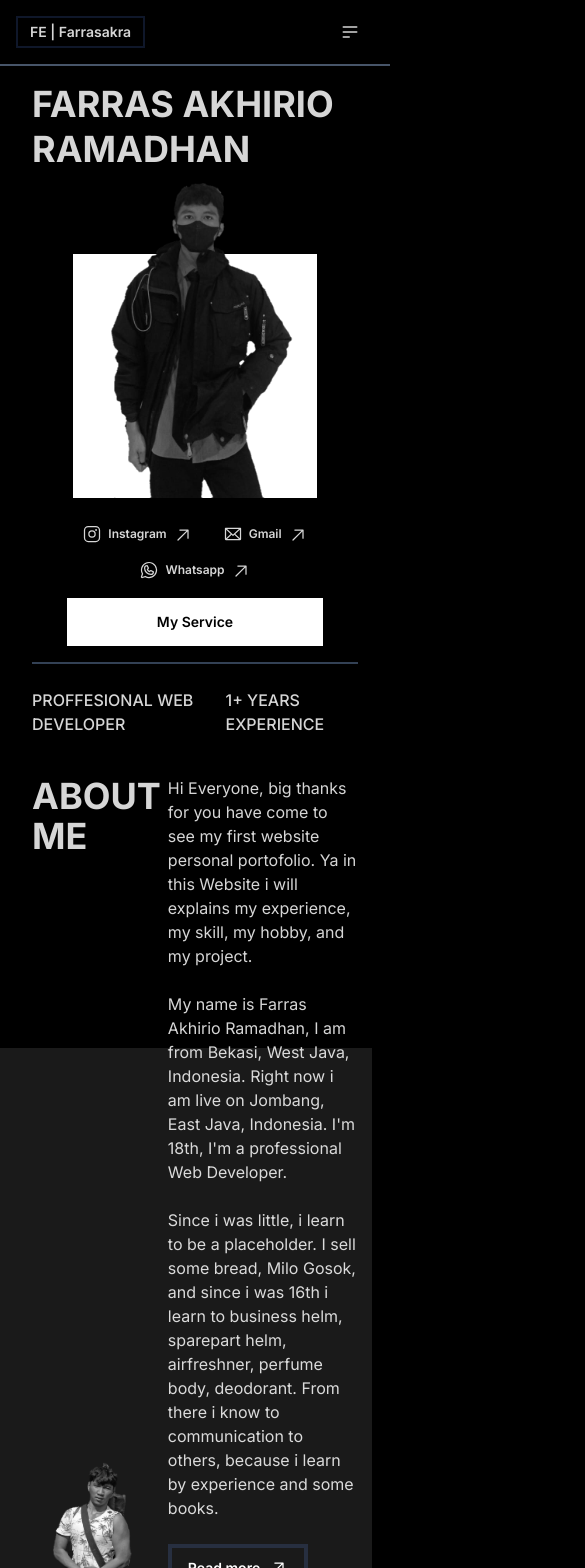
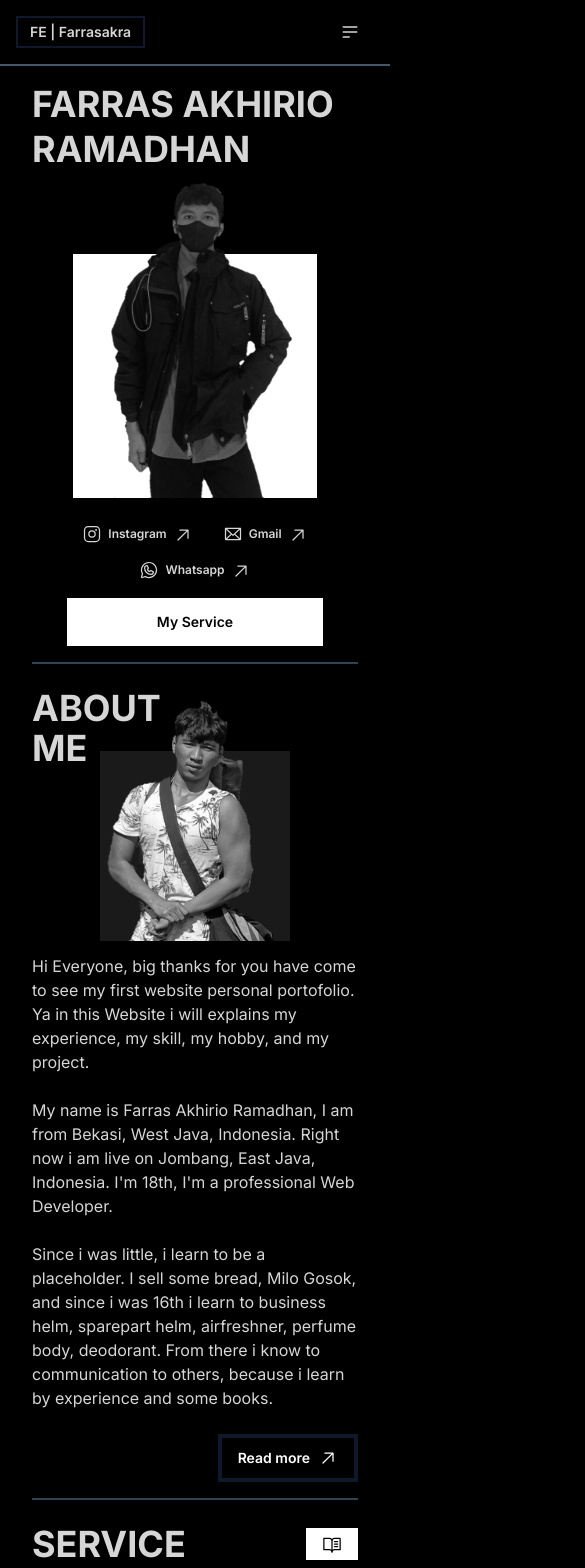
Before and after one commit to RASZZZKING/farrasakra, a Next.js app: page / in a window 390 px wide. Shown: the top 1568 px of the page, 585 px wide, since content can reach past the window. Built offline with nearby package versions, Linux system fonts and the light colour scheme.

Commit message:
finish: page mobile

```diff
--- a/src/app/page.jsx
+++ b/src/app/page.jsx
@@ -1,8 +1,13 @@
 "use client";
 import {
+  ArrowRight,
   ArrowUpRight,
+  Book,
+  BookBookmark,
+  BookOpenText,
   Envelope,
   InstagramLogo,
+  Laptop,
   WhatsappLogo,
 } from "@phosphor-icons/react/dist/ssr";
 import LinkPlatform from "@/components/LinkPlatform";
@@ -72,6 +77,7 @@ export default function Home() {
             <p className="font-bold text-4xl lg:text-8xl leading-tight">
               FARRAS AKHIRIO RAMADHAN
             </p>
+            {/* {MOBILE HIDDEN} */}
             <div className="flex flex-wrap max-lg:hidden lg:gap-6">
               <LinkPlatform
                 name={"Instagram"}
@@ -94,6 +100,7 @@ export default function Home() {
                 My Service <ArrowUpRight size={32} />
               </div>
             </div>
+            {/* MOBILE HIDDEN END */}
           </div>
         </div>
         <div className=" flex items-end justify-center relative">
@@ -131,16 +138,17 @@ export default function Home() {
         </div>
       </div>
 
-      <div className="flex flex-col gap-10 lg:gap-36 lg:my-4 lg:py-6">
-        <div className="flex justify-between font-medium w-full">
+      <div className="flex flex-col gap-10 lg:gap-36 lg:my-4 lg:py-6 max-lg:border-slate-700 max-lg:border-b-2 pb-4">
+        <div className="lg:flex justify-between font-medium w-full hidden">
           <p>PROFFESIONAL WEB DEVELOPER</p>
-          <p>1+ YEARS EXPERIENCE</p>
+          <p className="text-end">1+ YEARS EXPERIENCE</p>
         </div>
         <div className="flex-1">
-          <div className="flex justify-between">
+          <div className="flex justify-between max-lg:flex-col">
             <div className="lg:text-7xl text-4xl relative flex-1 font-bold">
-              <div className="absolute  flex items-end justify-center w-full h-full">
-                <div className="bg-white bg-opacity-10 h-2/3 aspect-square absolute"></div>
+              <div className="absolute flex items-center justify-center lg:w-full lg:h-full">
+                <div className="relative flex items-end lg:items-center justify-center">
+                  <div className="bg-white bg-opacity-10 h-full max-lg:h-3/4 aspect-square absolute"></div>
                   <Image
                     width={10000}
                     height={10000}
@@ -148,12 +156,14 @@ export default function Home() {
                     src={"/assets/lastras.png"}
                   />
                 </div>
-              <p className="z-[2]">
-                ABOUT <br />
-                ME
+              </div>
+              <p className="z-[2] whitespace-pre">
+                {`ABOUT
+ME`}
               </p>
+              <div className="w-full h-[22vh] lg:hidden"></div>
             </div>
-            <div className="w-7/12 ">
+            <div className="w-full lg:w-7/12  ">
               <p>
                 Hi Everyone, big thanks for you have come to see my first
                 website personal portofolio. Ya in this Website i will explains
@@ -172,19 +182,26 @@ export default function Home() {
                 experience and some books.
               </p>
               <br />
+              <div className="w-full flex max-lg:justify-end">
                 <Button name={"Read more"} />
               </div>
             </div>
           </div>
         </div>
+      </div>
 
-      <div>
+      <div className="max-lg:border-slate-700 max-lg:border-b-2 pb-8">
         <Header title={"SERVICE"}>
-          <div className="btn  hover:text-white hover:border-4 border-4 border-white hover:border-white hover:bg-dark  bg-white text-black  font-semibold ">
+          <div className="btn max-lg:btn-sm  hover:text-white hover:border-4 border-4 border-white hover:border-white hover:bg-dark  bg-white text-black  font-semibold ">
+            <span className="max-lg:hidden">
               BOOK SERVICE <ArrowUpRight size={20} />
+            </span>
+            <span className="lg:hidden">
+              <BookOpenText size={20} />
+            </span>
           </div>
         </Header>
-        <div className="grid gap-3 grid-cols-3 mt-10">
+        <div className="grid gap-3 lg:grid-cols-3 mt-6 lg:mt-10">
           {service.data.map((cb, i) => (
             <Card
               key={i}
@@ -198,12 +215,28 @@ export default function Home() {
         </div>
       </div>
 
-      <div className="max-h-svh">
+      <div className="lg:max-h-svh max-lg:border-slate-700 max-lg:border-b-2 pb-8">
         <Header title={"MY PROJECT"}>
+          <div className="max-lg:hidden">
             <Button name={"See More"} />
+          </div>
+          <div className="btn lg:hidden max-lg:btn-sm  hover:text-white hover:border-4 border-4 border-white hover:border-white hover:bg-dark  bg-white text-black  font-semibold ">
+              <Laptop size="20"  />
+          </div>
         </Header>
-        <div className="grid grid-cols-5 mt-12 gap-3 flex-1">
+        <div className="max-lg:hidden grid lg:grid-cols-5 mt-8 lg:mt-12 gap-3 flex-1 items-center justify-center">
           {project.data.slice(0, 5).map((cb, i) => (
+            <ImageSlider
+              key={i}
+              setActiveCard={setScroll}
+              activeCard={scroll}
+              number={i + 1}
+              imageUrl={cb.image}
+            />
+          ))}
+        </div>
+        <div className="lg:hidden grid lg:grid-cols-5 mt-8 lg:mt-12 gap-3 flex-1 items-center justify-center">
+          {project.data.slice(0, 3).map((cb, i) => (
             <ImageSlider
               key={i}
               setActiveCard={setScroll}
@@ -237,7 +270,13 @@ export default function Home() {
 
       <div className="">
         <Header title={"MY SKILLS"}>
+          <div className="max-lg:hidden">
           <Button name={"See more"} />
+
+          </div>
+          <div className="btn lg:hidden max-lg:btn-sm  hover:text-white hover:border-4 border-4 border-white hover:border-white hover:bg-dark  bg-white text-black  font-semibold ">
+              <Book size="20"  />
+          </div>
         </Header>
         <div className="scroller cards" ref={bapakCard}>
           <ul className="scroller__inner mt-12 animate-view" ref={barisanCard}>
--- a/src/components/Button.jsx
+++ b/src/components/Button.jsx
@@ -4,7 +4,7 @@ import React from 'react'
 
 const Button = ({name}) => {
   return (
-    <div className="btn hover:text-white hover:border-4 border-4 border-slate-900 hover:border-white hover:bg-dark  bg-black text-white  font-semibold ">
+    <div className="btn max-lg:btn-md hover:text-white hover:border-4 border-4 border-slate-900 hover:border-white hover:bg-dark  bg-black text-white  font-semibold ">
         {name} <ArrowUpRight size={20} />
       </div>
   )
--- a/src/components/Card.jsx
+++ b/src/components/Card.jsx
@@ -11,8 +11,8 @@ const Card = ({ setActiveCard, activeCard, number, header, content }) => {
       } cursor-pointer `}
     >
       <div className="flex justify-between">
-        <p className=" text-4xl mb-4 font-bold uppercase">{header}</p>
-        <p className="text-4xl w-full text-end font-semibold">0{number}</p>
+        <p className=" text-2xl lg:text-4xl mb-4 font-bold uppercase">{header}</p>
+        <p className="text-2xl lg:text-4xl w-full text-end font-semibold">0{number}</p>
       </div>
       <p className="opacity-65">{content}</p>
     </div>
--- a/src/components/Footer.jsx
+++ b/src/components/Footer.jsx
@@ -1,4 +1,5 @@
 import {
+  ArrowUp,
   ArrowUpRight,
   Envelope,
   InstagramLogo,
@@ -20,19 +21,19 @@ const Footer = () => {
       className="flex gap-1.5 items-center btn btn-ghost"
     >
       {children}
-      <p>{name}</p>
-      <ArrowUpRight size={20} className="mt-0.5" />
+      <p className="max-lg:hidden">{name}</p>
+      <ArrowUpRight size={20} className="mt-0.5 max-lg:hidden" />
     </Link>
   );
   return (
     <div className="flex justify-center ">
-      <div className="navbar justify-between px-0 border-b-2 border-b-slate-600 bg-base-100">
-        <div className="">
-          <a className="btn btn-ghost border-2 border-slate-900 hover:border-slate-200 hover:bg-black text-xl">
+      <div className="navbar max-lg:px-4 justify-between max-lg:pb-3 px-0 border-b-2 border-b-slate-600 bg-base-100">
+        <div className="max-lg:hidden">
+          <a className="btn max-lg:btn-sm btn-ghost border-2 border-slate-900 hover:border-slate-200 hover:bg-black text-xl">
             FE | Farrasakra
           </a>
         </div>
-        <div className="flex-none">
+        <div className="flex-none max-lg:hidden">
           <ul className="menu menu-horizontal px-1">
             <LinkNav url={"/"}>HOME</LinkNav>
             <LinkNav url={"/about"}>ABOUT</LinkNav>
@@ -55,6 +56,45 @@ const Footer = () => {
             <WhatsappLogo size={20} />
           </LinkPlatform>
         </div>
+        <div className="btn lg:hidden  hover:text-white btn-sm hover:border-2 border-2 border-white hover:border-white hover:bg-dark  bg-white text-black  font-semibold ">
+        <ArrowUp size={20} weight="bold" />
+        </div>
+        {/* <div className="dropdown lg:hidden dropdown-left dropdown-bottom">
+            <div
+              tabIndex={0}
+              role="button"
+              className="btn btn-ghost btn-circle"
+            >
+              <svg
+                xmlns="http://www.w3.org/2000/svg"
+                className="h-5 w-5"
+                fill="none"
+                viewBox="0 0 24 24"
+                stroke="currentColor"
+              >
+                <path
+                  strokeLinecap="round"
+                  strokeLinejoin="round"
+                  strokeWidth="2"
+                  d="M4 6h16M4 12h16M4 18h7"
+                />
+              </svg>
+            </div>
+            <ul
+              tabIndex={0}
+              className="menu menu-sm dropdown-content -mr-10  border-white border-2 bg-base-100 rounded-box z-[1] mt-4 w-52 p-2 shadow"
+            >
+              <li>
+                <a>Homepage</a>
+              </li>
+              <li>
+                <a>Portfolio</a>
+              </li>
+              <li>
+                <a>About</a>
+              </li>
+            </ul>
+          </div> */}
       </div>
     </div>
   );
--- a/src/components/Header.jsx
+++ b/src/components/Header.jsx
@@ -4,7 +4,7 @@ import React from "react";
 const Header = ({title, children}) => {
   return (
     <div className="flex items-center justify-between">
-      <p className="text-5xl font-bold">{title}</p>
+      <p className="text-4xl lg:text-5xl font-bold">{title}</p>
       {children}
     </div>
   );
--- a/src/components/MarqueCard.jsx
+++ b/src/components/MarqueCard.jsx
@@ -9,7 +9,7 @@ const MarqueCard = ({
   badge,
 }) => {
   return (
-    <li className={`card max-w-96 ${isMain ? " text-black" : "text-white  bg-opacity-10"}  bg-white  shadow-xl`}>
+    <li className={`card max-w-80 lg:max-w-96 ${isMain ? " text-black" : "text-white  bg-opacity-10"}  bg-white  shadow-xl`}>
       <div className="card-body ">
         <h2 className="card-title">
           {title}
```
Lines whose indentation alone changed are shown as unchanged.
